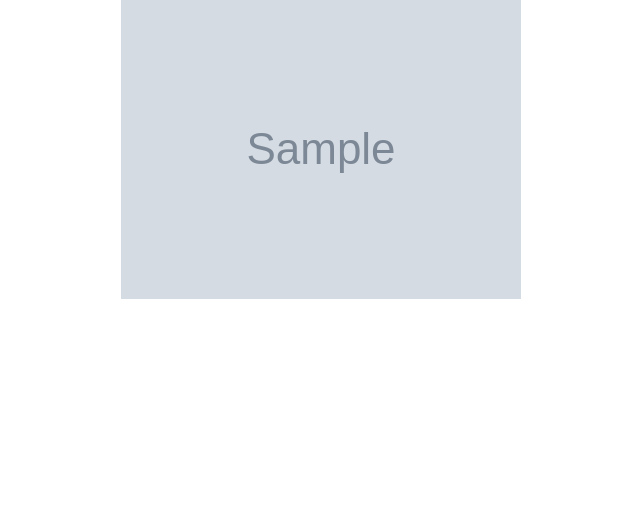
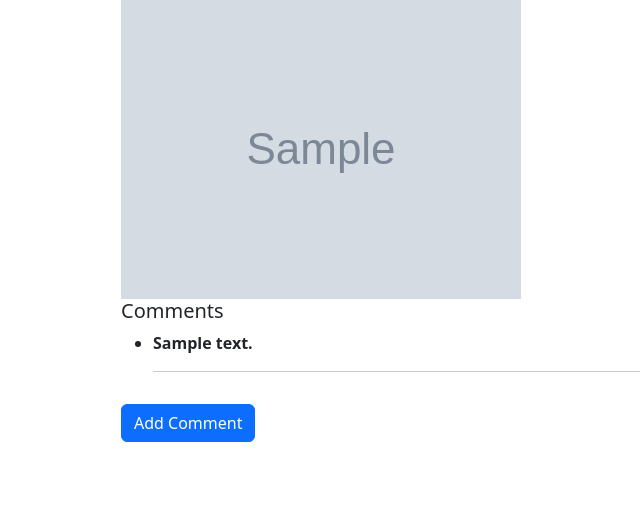
Before and after one commit to abdulrahim-ramadan/Simple-Blog-Webseite, a Django app: page /blog/1 in a window 1280 px wide. Shown: the part 313-819 px from the top of the page, without its empty margins (151-791 px from the left). Before the commit the page ends 612 px from the top, so only its background shows below. Run offline with Django 5.2, Linux system fonts and the light colour scheme; tables that the repository leaves empty hold one stand-in row (values such as "Sample post"); grey boxes marked "Sample" are stand-in pictures; some libraries are stand-ins or nearby versions.

Commit message:
Add CommentView

```diff
--- a/BlogClone/urls.py
+++ b/BlogClone/urls.py
@@ -18,7 +18,7 @@ from django.contrib import admin
 from django.urls import path, include
 from django.conf import settings
 from django.conf.urls.static import static
-from blog.views import PostList, PostDetail, PostCreate, PostEdit, PostDelete
+from blog.views import PostList, PostDetail, PostCreate, PostEdit, PostDelete, AddCommentView,CommentListView
 
 
 
@@ -30,6 +30,10 @@ urlpatterns = [
     path('blog/<int:pk>/edit', PostEdit.as_view()),
     path('blog/<int:pk>/delete', PostDelete.as_view()),
 
+    path('blog/<int:post_id>/comment/', AddCommentView.as_view(), name='add_comment'),
+    path('blog/<int:post_id>', AddCommentView.as_view(), name ='post_detail'),
+    path('blog/<int:pk>', CommentListView.as_view(), name='post_detail'),
+
 
     path('summernote/', include('django_summernote.urls')),
 
--- a/blog/templates/blog/post_detail.html
+++ b/blog/templates/blog/post_detail.html
@@ -1,4 +1,6 @@
 {% extends 'base.html' %}
+{% load django_bootstrap5 %}
+
 
 {% block body %}
 <div class="container my-5">
@@ -15,7 +17,24 @@
         {{post.content|safe}}
         </p>
         <img class="img-fluid mt-4" src="{{post.image.url}}" alt="">
-
+        <div>
+            <h5>Comments</h5>
+            {% if post.comment_post.all %}
+                <ul>
+                    {% for item in post.comment_post.all %}
+                        <li class="my-2">
+                            <strong>{{ item.comment }}</strong>
+                        </li>
+                        <hr/>
+                    {% endfor %}
+                </ul>
+            {% else %}
+                <p>No comments yet.</p>
+            {% endif %}
+        </div>
+        <div  class="d-flex py-3">
+                <a href="/blog/{{post.id}}/comment" class="btn btn btn-primary">Add Comment</a>
+            </div>
         </div>
     </div>
 </div>
--- a/blog/views.py
+++ b/blog/views.py
@@ -1,7 +1,9 @@
-from django.shortcuts import render
+from django.shortcuts import render, get_object_or_404
 from django.views.generic import ListView , DetailView, CreateView, UpdateView, DeleteView
-from .models import Post
+from .models import Post ,Comment
 from .forms import PostForm
+from django.views import View
+from django.urls import reverse
 
 class PostList(ListView):
     model = Post
@@ -25,3 +27,24 @@ class PostEdit(UpdateView):
 class PostDelete(DeleteView):
     model = Post
     success_url='/blog/'
+
+
+
+class AddCommentView(CreateView):
+    model = Comment
+    fields = ['comment']  # Assuming 'text' is the field for the comment text
+
+    def form_valid(self, form):
+        post_id = self.kwargs['post_id']
+        form.instance.post_id = post_id
+        return super().form_valid(form)
+
+    def get_success_url(self):
+        post_id = self.kwargs['post_id']
+        return reverse('post_detail', kwargs={'post_id': post_id})
+
+
+
+
+class CommentListView(ListView):
+    model = Comment
```
Also changed, not shown: blog/admin.py (+9 -3 lines), blog/forms.py (+7 -1 lines), blog/templates/blog/comment_form.html (added, +21 -0 lines), blog/models.py (line endings or trailing spaces), media/posts/git-flow-nvie.png (added). Lines whose indentation alone changed are shown as unchanged.
